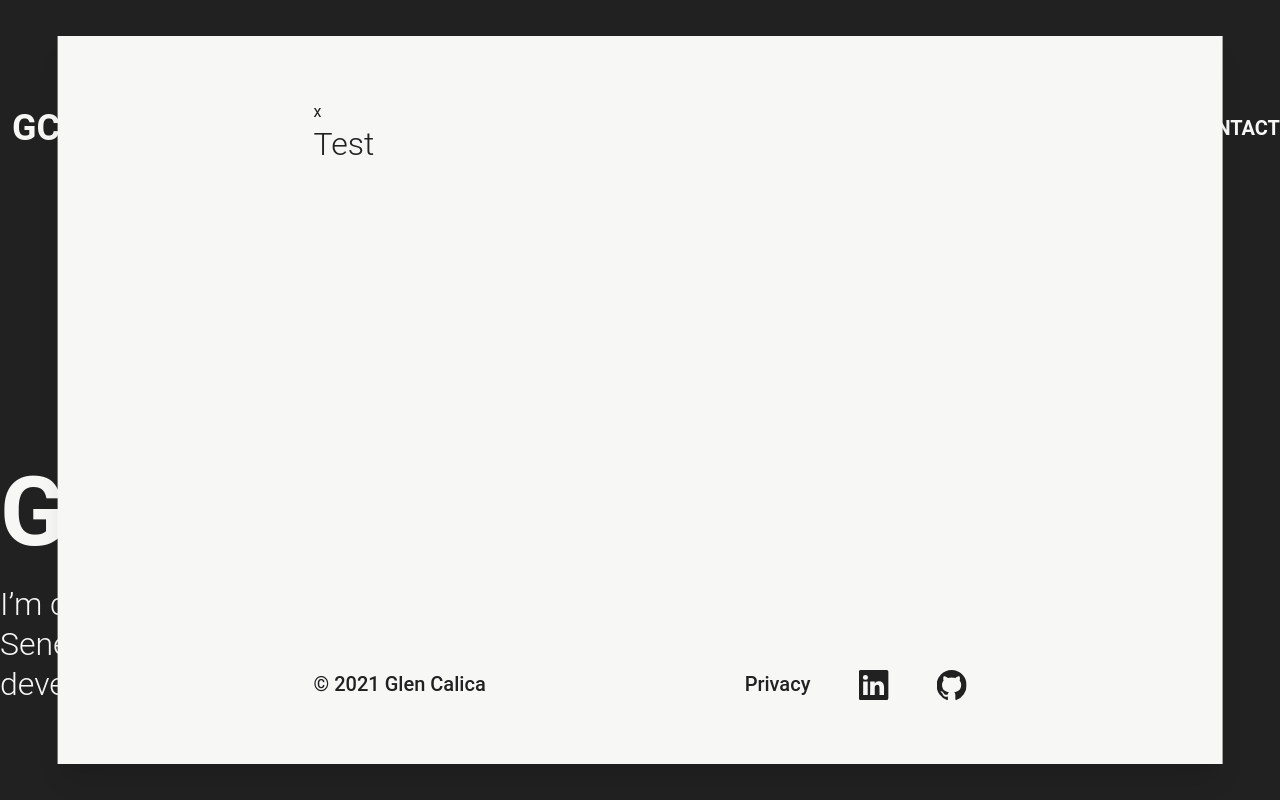
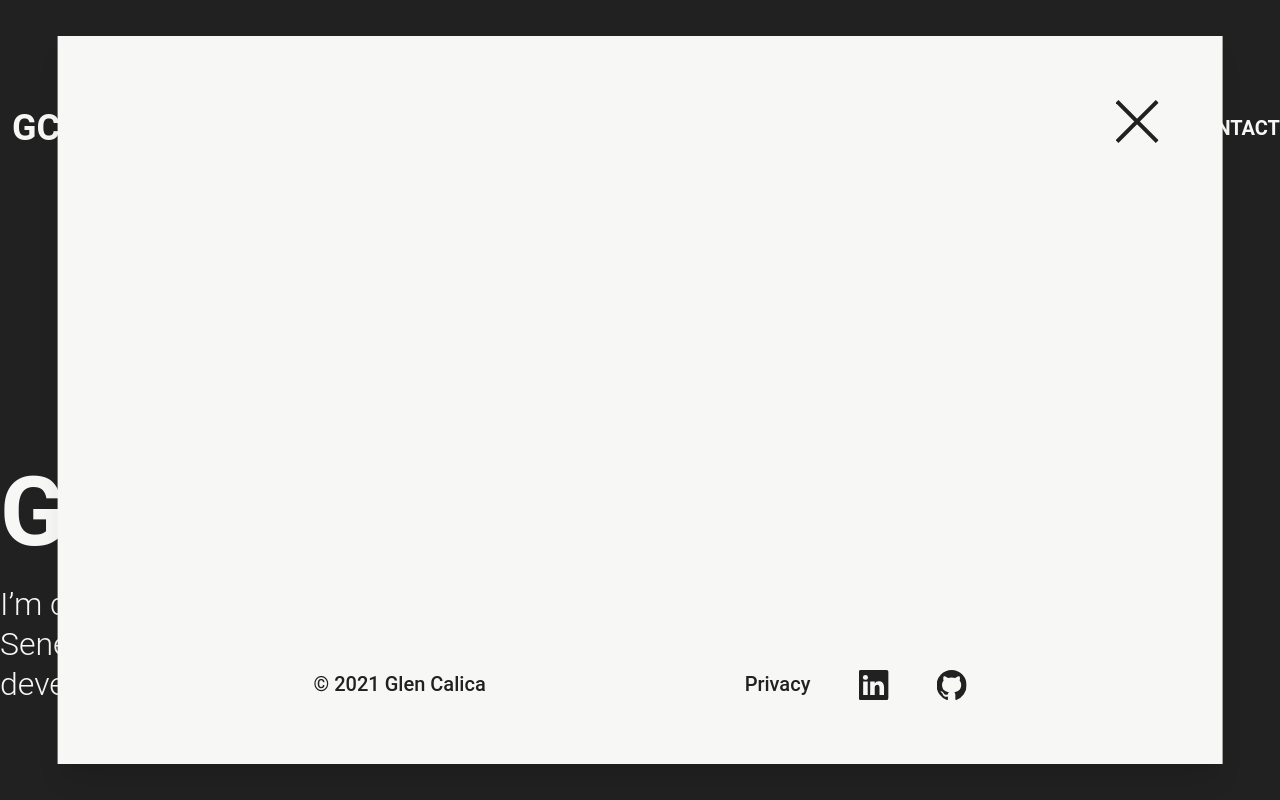
Before and after one commit to GlenCalica/vue-portfolio, a Vue app: page / in a window 1280 px wide. Both pictures are taken after a click on the element "CONTACT". Shown: the top 800 px of the page. Built offline with nearby package versions, Linux system fonts and the light colour scheme.

Commit message:
added transition animation to animated cards

```diff
--- a/src/components/UI/AnimatedCard.vue
+++ b/src/components/UI/AnimatedCard.vue
@@ -1,8 +1,11 @@
 <template>
-   <base-card class="center fixed z-30">
-      <div @click="$emit('close')">x</div>
-      <slot></slot>
-   </base-card>
+   <div>
+      <div class="fixed h-screen w-screen top-0 left-0 z-30" @click="$emit('close')"></div>
+      <base-card class="center fixed z-40">
+         <img class="fixed right-16" :src="require('../../assets/icons/close.svg')" @click="$emit('close')">
+         <slot></slot>
+      </base-card>
+   </div>
 </template>
 
 <script>
--- a/src/components/UI/BaseCard.vue
+++ b/src/components/UI/BaseCard.vue
@@ -1,5 +1,5 @@
 <template>
-   <div class="card bg-custom-white shadow-xl z-20 px-64 py-16 flex flex-col justify-between">
+   <div class="card bg-custom-white shadow-xl px-64 py-16 flex flex-col justify-between">
       <div>
          <h1 class="text-custom-gray font-medium">{{ title }}</h1>
          <div class="text-custom-gray">
--- a/src/components/layouts/TheFooter.vue
+++ b/src/components/layouts/TheFooter.vue
@@ -1,7 +1,7 @@
 <template>
    <section class="min-h-screen py-24">
       <base-card
-         title="Contact"
+         title="Contact" class="relative z-20"
       >
          <h1>Test</h1>
       </base-card>
--- a/src/components/layouts/TheNavbar.vue
+++ b/src/components/layouts/TheNavbar.vue
@@ -4,19 +4,20 @@
       <p class="text-xl font-bold self-center" @click="toggleCard">CONTACT</p>
    </section>
 
-   <animated-card v-if="cardIsOpen" @close="toggleCard">
-      <p>Test</p>
-   </animated-card>
+
+   <transition name="fade">
+      <animated-card v-if="cardIsOpen" @close="toggleCard">
+         <!-- <p>Test</p> -->
+      </animated-card>
+      <!-- <p v-if="cardIsOpen" @close="toggleCard">
+         Test
+      </p> -->
+   </transition>
 
 </template>
 
 <script>
-import AnimatedCard from '../UI/AnimatedCard.vue';
-
 export default {
-   components: {
-      AnimatedCard
-   },
    data() {
       return {
          cardIsOpen: false
@@ -29,3 +30,15 @@ export default {
    }
 }
 </script>
+
+<style scoped>
+
+.fade-enter-active, .fade-leave-active {
+  transition: opacity .2s ease;
+}
+
+.fade-enter-from, .fade-leave-to {
+  opacity: 0;
+}
+
+</style>
--- a/src/main.js
+++ b/src/main.js
@@ -2,6 +2,7 @@ import { createApp } from "vue";
 
 import App from "./App.vue";
 import BaseCard from "./components/UI/BaseCard.vue";
+import AnimatedCard from "./components/UI/AnimatedCard.vue";
 
 import "./index.css";
 import "./assets/tailwind.css";
@@ -9,5 +10,6 @@ import "./assets/tailwind.css";
 const app = createApp(App);
 
 app.component("base-card", BaseCard);
+app.component("animated-card", AnimatedCard);
 
 app.mount("#app");
```
Also changed, not shown: TODO.txt, src/assets/icons/close.svg (added).
